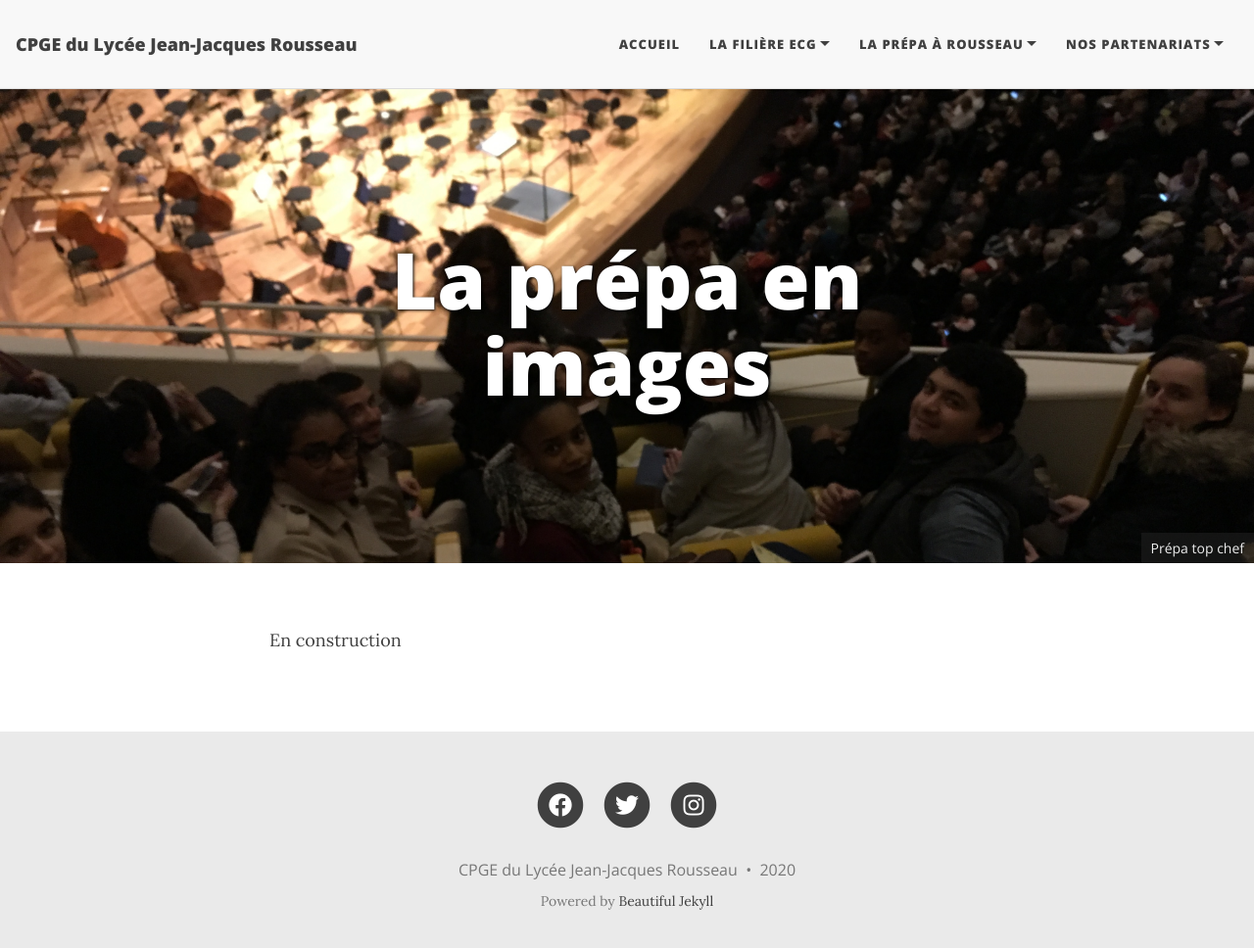
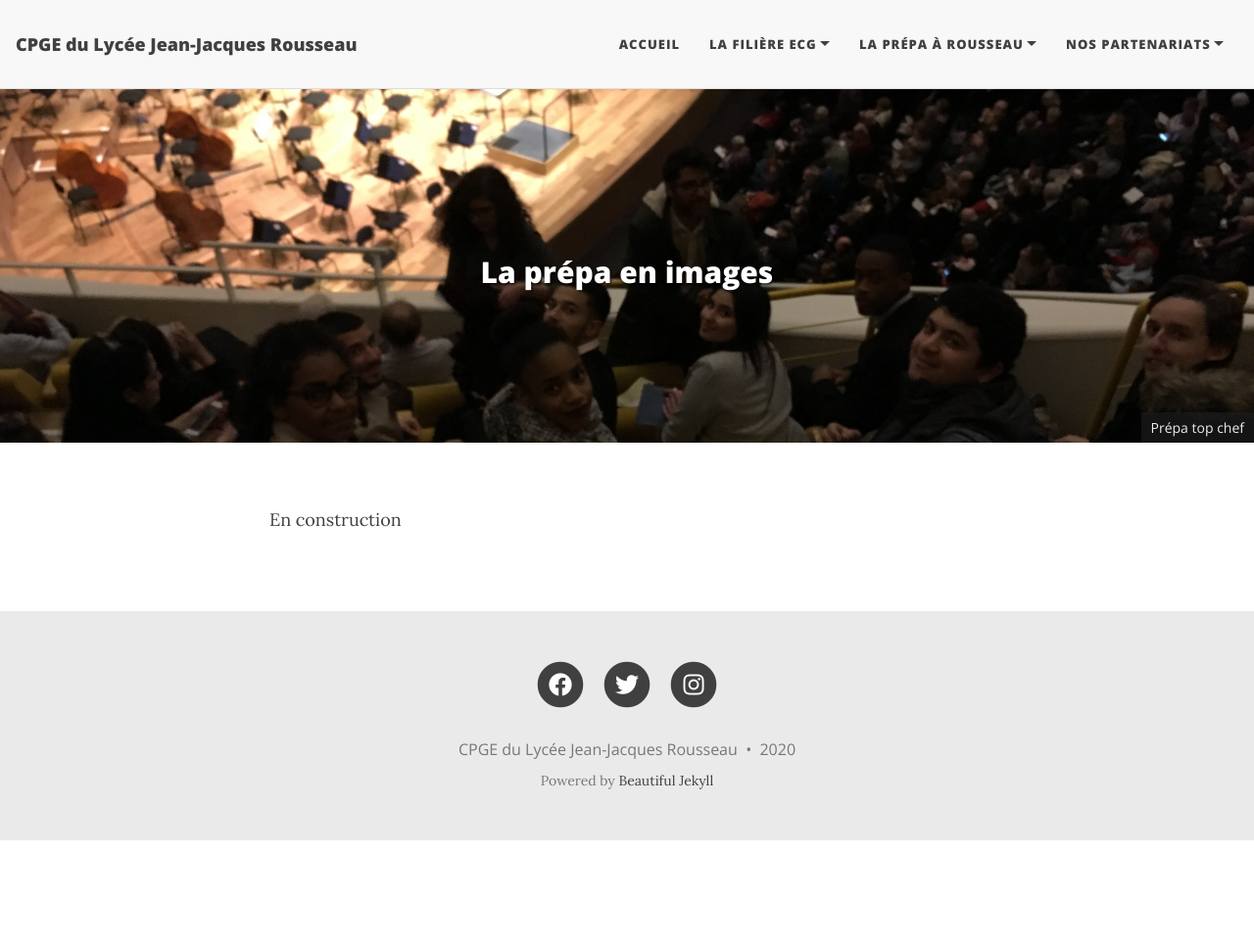
Before and after one commit to cpgesarcelles/cpgesarcelles.github.io, a Jekyll site: the page built from prepa_en_images.md, in a window 1280 px wide and 981 px high. Shown: the top 968 px of the window at 98% size. Built offline with Jekyll 4.4.1, drawn with Linux system fonts in a browser that asks for light colours; nearby versions of some CDN libraries.

Commit message:
Update header.html

```diff
--- a/_includes/header.html
+++ b/_includes/header.html
@@ -27,13 +27,13 @@
     <div class="row">
       <div class="col-xl-8 offset-xl-2 col-lg-10 offset-lg-1">
         <div class="{{ include.type }}-heading">
-          <h1>{% if page.title %}{{ page.title }}{% else %}<br/>{% endif %}</h1>
+          <h2>{% if page.title %}{{ page.title }}{% else %}<br/>{% endif %}</h2>
           {% if page.subtitle %}
             {% if include.type == "page" %}
               <hr class="small">
               <span class="{{ include.type }}-subheading">{{ page.subtitle }}</span>
             {% else %}
-              <h2 class="{{ include.type }}-subheading">{{ page.subtitle }}</h2>
+              <h3 class="{{ include.type }}-subheading">{{ page.subtitle }}</h3>
             {% endif %}
           {% endif %}
 
```
